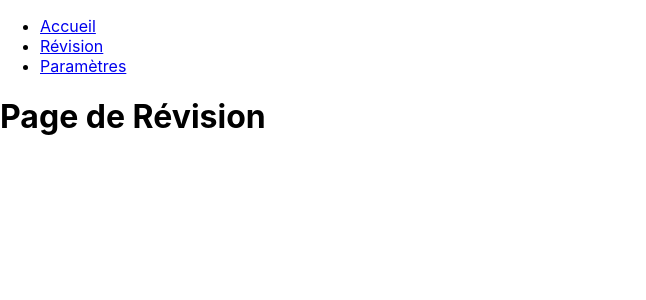
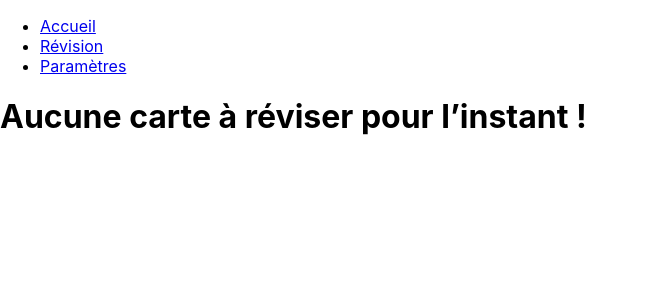
Before and after one commit to Mael1to/memoire-app, a React (Create React App) app: page /review in a window 1280 px wide. Shown: the top 300 px of the page, without its empty margins (0-646 px from the left). Built offline with nearby package versions, Linux system fonts and the light colour scheme.

Commit message:
niveau et localstorage

```diff
--- a/src/pages/Review.tsx
+++ b/src/pages/Review.tsx
@@ -1,7 +1,50 @@
-import React from "react";
+import React, { useState } from "react";
+import { useStore } from "../store/useStore";
 
 const Review: React.FC = () => {
-  return <h1>Page de Révision</h1>;
+  const { flashcards, reviewFlashcard } = useStore();
+  const now = new Date();
+
+  // Filtrer les cartes à réviser maintenant
+  const dueFlashcards = flashcards.filter((card) => new Date(card.nextReview) <= now);
+  const [currentIndex, setCurrentIndex] = useState(0);
+  const [showAnswer, setShowAnswer] = useState(false);
+
+  if (dueFlashcards.length === 0) {
+    return <h1>Aucune carte à réviser pour l’instant !</h1>;
+  }
+
+  const currentCard = dueFlashcards[currentIndex];
+
+  const handleReview = (success: boolean) => {
+    reviewFlashcard(currentCard.id, success);
+    setShowAnswer(false);
+
+    // Passer à la carte suivante ou finir la session
+    if (currentIndex < dueFlashcards.length - 1) {
+      setCurrentIndex(currentIndex + 1);
+    } else {
+      setCurrentIndex(0);
+    }
+  };
+
+  return (
+    <div>
+      <h1>Révision</h1>
+      <h2>Carte {currentIndex + 1} / {dueFlashcards.length}</h2>
+      <p><strong>Question :</strong> {currentCard.front}</p>
+
+      {showAnswer ? (
+        <>
+          <p><strong>Réponse :</strong> {currentCard.back}</p>
+          <button onClick={() => handleReview(true)}>✔ Je me souviens</button>
+          <button onClick={() => handleReview(false)}>✖ Oublié</button>
+        </>
+      ) : (
+        <button onClick={() => setShowAnswer(true)}>Afficher la réponse</button>
+      )}
+    </div>
+  );
 };
 
 export default Review;
--- a/src/store/useStore.ts
+++ b/src/store/useStore.ts
@@ -1,4 +1,15 @@
 import { create } from "zustand";
+
+// Fonction pour charger les données du localStorage
+const loadState = (key: string) => {
+  const data = localStorage.getItem(key);
+  return data ? JSON.parse(data) : [];
+};
+
+// Fonction pour sauvegarder dans le localStorage
+const saveState = (key: string, value: any) => {
+  localStorage.setItem(key, JSON.stringify(value));
+};
 
 interface Theme {
   id: number;
@@ -10,6 +21,8 @@ interface Flashcard {
   themeId: number;
   front: string;
   back: string;
+  level: number;
+  nextReview: Date;
 }
 
 interface AppState {
@@ -17,22 +30,51 @@ interface AppState {
   flashcards: Flashcard[];
   addTheme: (name: string) => void;
   addFlashcard: (themeId: number, front: string, back: string) => void;
+  reviewFlashcard: (id: number, success: boolean) => void;
 }
 
 export const useStore = create<AppState>((set) => ({
-  themes: [],
-  flashcards: [],
+  themes: loadState("themes"),
+  flashcards: loadState("flashcards"),
+
   addTheme: (name) =>
-    set((state) => ({
-      themes: [...state.themes, { id: Date.now(), name }],
-    })),
+    set((state) => {
+      const newThemes = [...state.themes, { id: Date.now(), name }];
+      saveState("themes", newThemes);
+      return { themes: newThemes };
+    }),
+
   addFlashcard: (themeId, front, back) =>
-    set((state) => ({
-      flashcards: [
+    set((state) => {
+      const newFlashcards = [
         ...state.flashcards,
-        { id: Date.now(), themeId, front, back },
-      ],
-    })),
+        {
+          id: Date.now(),
+          themeId,
+          front,
+          back,
+          level: 1,
+          nextReview: new Date(),
+        },
+      ];
+      saveState("flashcards", newFlashcards);
+      return { flashcards: newFlashcards };
+    }),
+
+  reviewFlashcard: (id, success) =>
+    set((state) => {
+      const newFlashcards = state.flashcards.map((card) =>
+        card.id === id
+          ? {
+              ...card,
+              level: success ? card.level + 1 : 1,
+              nextReview: new Date(
+                Date.now() + (success ? card.level * 24 : 1) * 60 * 60 * 1000
+              ),
+            }
+          : card
+      );
+      saveState("flashcards", newFlashcards);
+      return { flashcards: newFlashcards };
+    }),
 }));
-
-export {};
```
